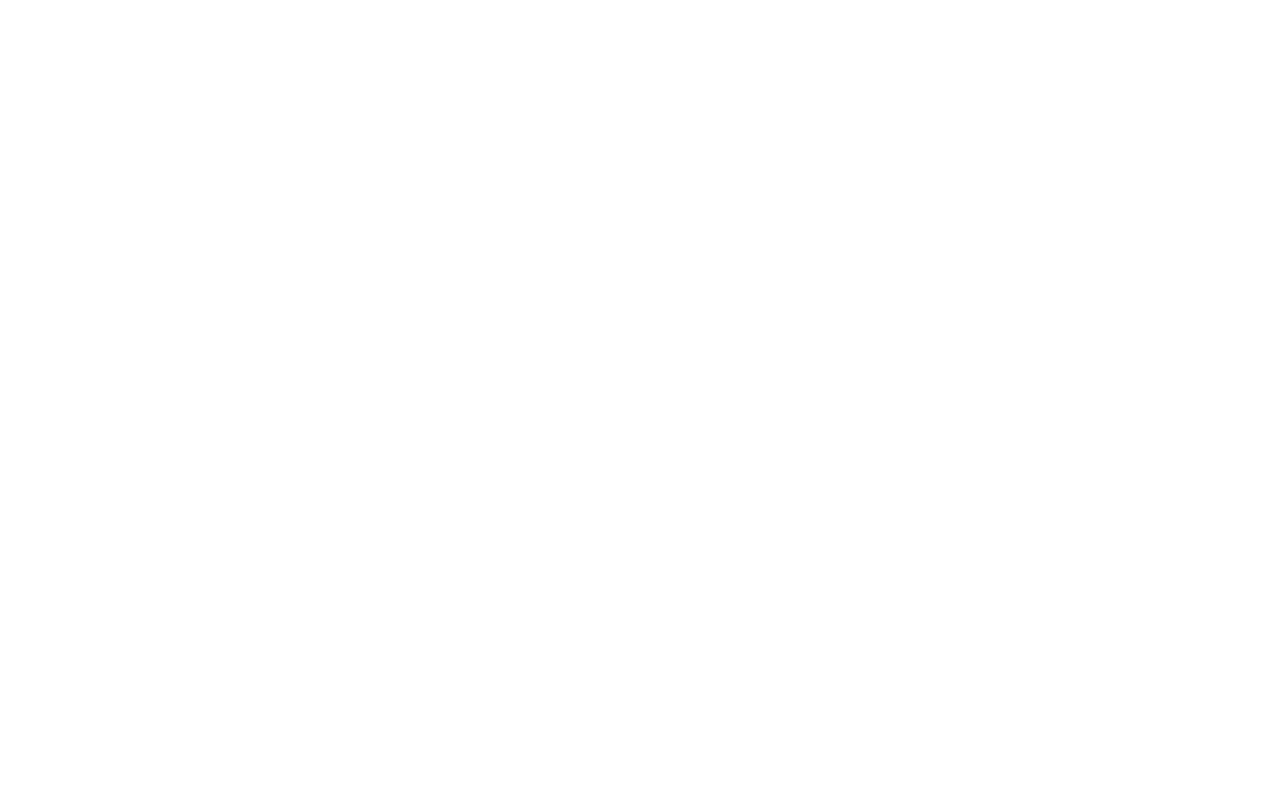
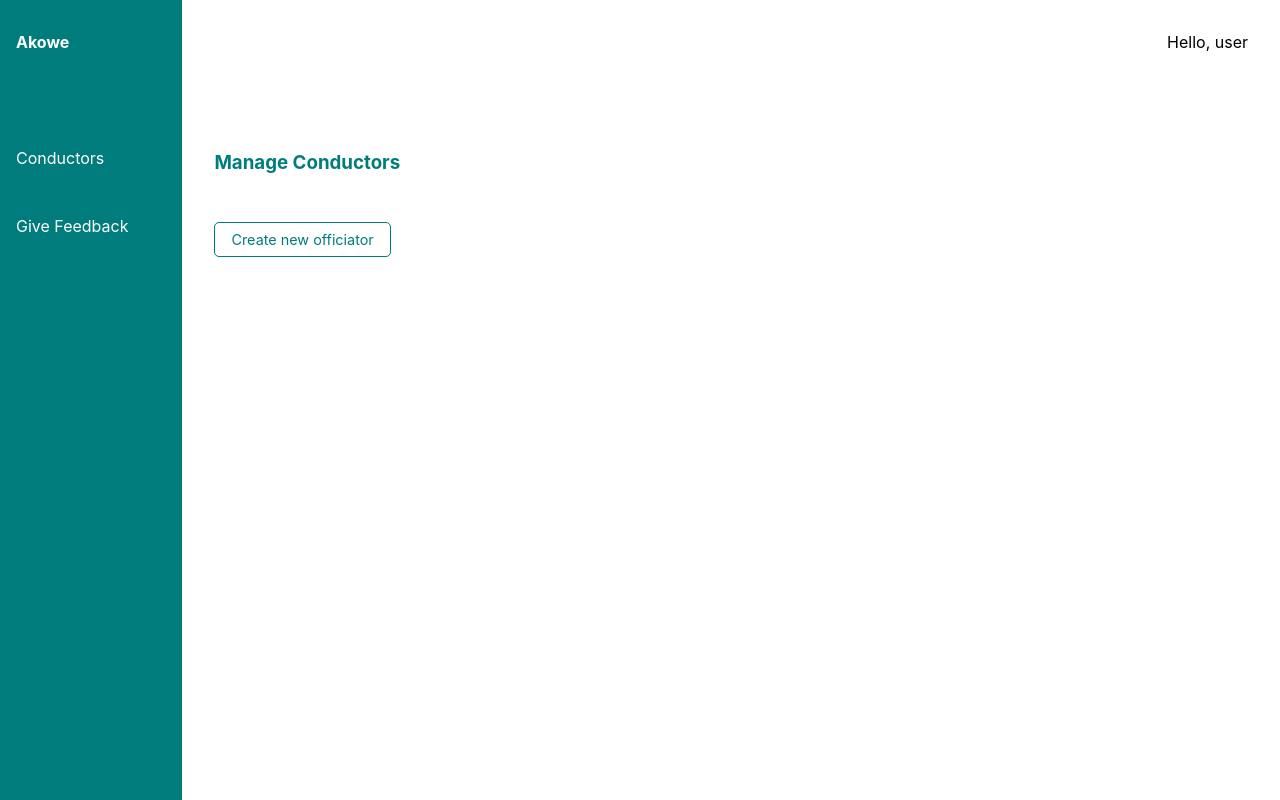
Before and after one commit to Aanuoluwa101/akowe_frontend, a React (Create React App) app: page /dashboard/conductors in a window 1280 px wide. Before the commit this address had no page. Built offline with nearby package versions, Linux system fonts and the light colour scheme.

Commit message:
first data passing iteration

```diff
--- a/public/index.html
+++ b/public/index.html
@@ -7,7 +7,7 @@
     <meta name="theme-color" content="#000000" />
     <meta
       name="description"
-      content="Web site created using create-react-app"
+      content="A roster creation application"
     />
     <link rel="apple-touch-icon" href="%PUBLIC_URL%/logo192.png" />
     <!--
@@ -24,7 +24,7 @@
       work correctly both with client-side routing and a non-root public URL.
       Learn how to configure a non-root public URL by running `npm run build`.
     -->
-    <title>React App</title>
+    <title>Akowe</title>
   </head>
   <body>
     <noscript>You need to enable JavaScript to run this app.</noscript>
--- a/src/App.js
+++ b/src/App.js
@@ -6,6 +6,7 @@
 import Calendar from "./components/Calendar";
 import Dashboard from "./workspace/dashboard";
 import Login from "./auth/login";
+import ManageConductors from "./workspace/conductors";
 
 function App() {
   return (
@@ -15,6 +16,7 @@
         <Route path="/workspace" Component={ConductorsTable} />
         <Route path="/calendar" Component={Calendar}/>
         <Route path="/dashboard" Component={Dashboard}/>
+        <Route path="/dashboard/conductors" Component={ManageConductors}/>
       </Routes>
     </Router>
   );
--- a/src/auth/login.css
+++ b/src/auth/login.css
@@ -1,7 +1,7 @@
-.overallContainer {
+.overallLoginContainer {
     display: flex;
+    justify-content: center;
     align-items: center;
-    justify-content: center;
     height: 90vh;
 }
 
@@ -22,6 +22,8 @@
 .logo {
     font-size: 1.2rem;
     font-weight: bold;
+    color: var(--brand-color);
+
 }
 
 form {
--- a/src/auth/login.jsx
+++ b/src/auth/login.jsx
@@ -1,25 +1,30 @@
-import React from "react";
+import React, { useState } from "react";
 import './login.css'
 import { useNavigate } from "react-router-dom";
 
 const Login = () => {
     const navigate = useNavigate()
+    const [username, setUsername] = useState()
+    const [email, setEmail] = useState()
 
-    const handleLogin = () => {
-        navigate('/dashboard')
+    const handleLogin = (e) => {
+      e.preventDefault();
+      const userDetails = {name: username, email: email}
+      localStorage.setItem('userDetails', JSON.stringify(userDetails))
+      navigate('/dashboard')
     }
   return (
-    <section className="overallContainer">
+    <section className="overallLoginContainer">
       <div className="loginContainer">
         <div className="pageTitle">
           <p className="logo">Akowe</p>
-          <p>Login</p>
+          <p>Gain access</p>
         </div>
 
         <form onSubmit={handleLogin}>
-          <input type="text" placeholder="username"/>
-          <input type="password" placeholder="password"/>
-          <submit className="submit" onSubmit={handleLogin}>Sign in</submit>
+          <input onChange={(e) => setUsername(e.target.value)} type="text" placeholder="Your name"/>
+          <input onChange={(e) => setEmail(e.target.value)} type="email" placeholder="Your email address"/>
+          <button className="submit" onSubmit={handleLogin}>Sign in</button>
         </form>
       </div>
     </section>
--- /dev/null
+++ b/src/workspace/conductors.jsx
@@ -0,0 +1,21 @@
+import React from "react";
+import Dashboard from "./dashboard";
+import styles from "./conductors.module.css";
+import { IconPlus } from "@tabler/icons-react";
+
+const ManageConductors = () => {
+  return (
+    <Dashboard>
+      <div>
+        <h3 className={styles.title}>Manage Conductors</h3>
+        <div className={styles.createNew}>
+          Create new officiator
+        </div>
+
+        <div className={styles.displayAllOfficiators}></div>
+      </div>
+    </Dashboard>
+  );
+};
+
+export default ManageConductors;
--- /dev/null
+++ b/src/workspace/conductors.module.css
@@ -0,0 +1,25 @@
+.title {
+    width: max-content;
+    color: var(--brand-color);
+}
+
+.createNew {
+    display: flex;
+    align-content: center;
+    justify-content: center;
+    padding: 0.5rem 1rem;
+    border: 1px solid var(--brand-color);
+    width: max-content;
+    font-size: 0.9rem;
+    margin-top: 3rem;
+    cursor: pointer;
+    color: var(--brand-color);
+    transition: all 0.3s ease-in-out;
+    border-radius: 5px;
+}
+
+.createNew:hover {
+    border: 1px solid #fff;
+    background-color: var(--brand-color);
+    color: #fff;
+}
--- a/src/workspace/dashboard.css
+++ b/src/workspace/dashboard.css
@@ -8,5 +8,18 @@
     width: 15%;
     height: 100vh;
     background-color: var(--brand-color);
+}
 
+.canvas {
+    width: 85%;
+    display: flex;
+    flex-direction: column;
+    gap: 5rem;
+    padding: 2rem;
 }
+
+.dashboardHeader {
+    text-align: right;
+    position: sticky;
+    top: 2rem;
+}
--- a/src/workspace/dashboard.jsx
+++ b/src/workspace/dashboard.jsx
@@ -1,8 +1,10 @@
-import React from "react";
+import React, { useEffect } from "react";
 import SideBar from "./sidebar";
 import './dashboard.css'
 
-const Dashboard = () => {
+const Dashboard = ({children}) => {
+  const userDetails = JSON.parse(localStorage.getItem('userDetails'))
+
   return (
     <section className="overallDashboard">
       <div className="sidebarContainer">
@@ -10,8 +12,8 @@
       </div>
 
       <div className="canvas">
-        <div></div>
-        <div></div>
+        <div className="dashboardHeader">Hello, {userDetails ? userDetails.name : 'user'}</div>
+        <div>{children}</div>
       </div>
     </section>
   );
--- a/src/workspace/sidebar.css
+++ b/src/workspace/sidebar.css
@@ -22,3 +22,7 @@
 .menu:hover {
     color: #faf7f7c0;
 }
+
+.sidebarLogo {
+    font-weight: bold;
+}
--- a/src/workspace/sidebar.jsx
+++ b/src/workspace/sidebar.jsx
@@ -1,30 +1,33 @@
 import React from "react";
-import './sidebar.css'
+import "./sidebar.css";
+import { Link } from "react-router-dom";
 
 const SideBar = () => {
-
   const menuItems = [
     {
-            name: 'Conductors',
-            url: '/'
+      name: "Conductors",
+      url: "/dashboard/conductors",
     },
     {
-            name: 'Others',
-            url: '/'
+      name: "Give Feedback",
+      url: "/",
     },
-    ]
+  ];
   return (
     <section className="overallContainer">
-        <div className="logo">Akowe</div>
+      <div className="sidebarLogo">Akowe</div>
       <div className="menuItems">
         {menuItems.map((menu, index) => (
           <div key={index}>
+          <Link style={{textDecoration: 'none'}} to={menu.url}>
           <p className="menu">{menu.name}</p>
+
+          </Link>
           </div>
         ))}
       </div>
     </section>
-    )
-}
+  );
+};
 
-export default SideBar
+export default SideBar;
```
Lines whose indentation alone changed are shown as unchanged.
